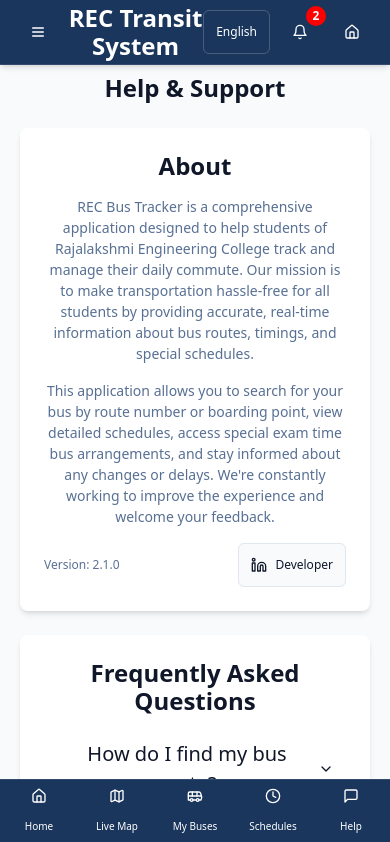
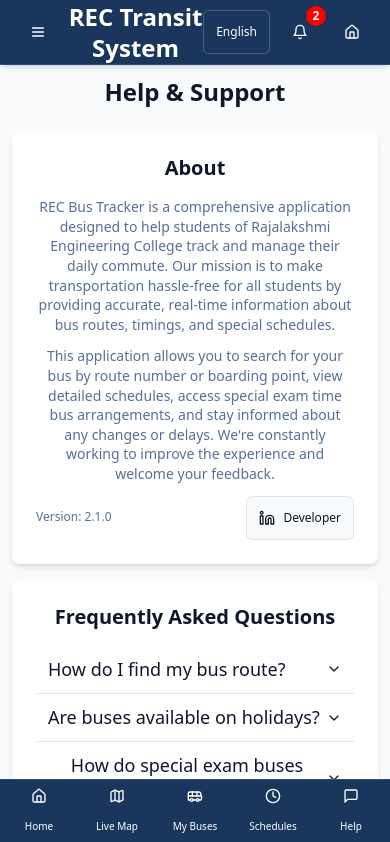
Before and after one commit to Naeha-S/rec-transit, a React (Vite) app: page /help in a window 390 px wide. Shown: the top 842 px of the page. Built offline with nearby package versions, Linux system fonts and the light colour scheme.

Commit message:
Fix: Implement mobile responsiveness
Make the website responsive for mobile devices without altering the existing layout.

```diff
--- a/src/App.css
+++ b/src/App.css
@@ -56,60 +56,124 @@ main {
 /* Enhanced responsive design fixes */
 @media (max-width: 768px) {
   .container {
-    padding: 0.75rem;
+    padding: 0.5rem;
   }
 
   .map-container {
-    height: 300px;
+    height: 250px;
   }
 
   /* Improve tap targets for mobile */
   button, a {
-    padding: 0.5rem 0.75rem !important;
+    min-height: 44px !important;
+    min-width: 44px !important;
+    padding: 0.75rem !important;
   }
 
   /* Fix spacing issues on mobile */
   .mx-auto {
-    margin-left: 0.5rem;
-    margin-right: 0.5rem;
+    margin-left: 0.25rem;
+    margin-right: 0.25rem;
   }
 
   /* Adjust fonts for readability */
   body {
     font-size: 16px;
   }
+
+  /* Mobile-specific adjustments */
+  main {
+    padding: 0.75rem !important;
+    padding-top: 4.5rem !important;
+    padding-bottom: 5rem !important;
+  }
+
+  /* Card adjustments for mobile */
+  .card {
+    padding: 1rem;
+    margin: 0.5rem 0;
+  }
+
+  /* Grid improvements */
+  .grid {
+    gap: 0.5rem !important;
+  }
+
+  /* Text size adjustments */
+  h1 {
+    font-size: 1.5rem !important;
+    line-height: 1.3 !important;
+  }
+
+  h2 {
+    font-size: 1.25rem !important;
+    line-height: 1.3 !important;
+  }
+
+  h3 {
+    font-size: 1.125rem !important;
+  }
+
+  /* Input field improvements */
+  input, textarea, select {
+    font-size: 16px !important; /* Prevents zoom on iOS */
+  }
+
+  /* Modal and popover adjustments */
+  .popover-content {
+    max-width: 90vw !important;
+  }
 }
 
 @media (max-width: 480px) {
   .container {
-    padding: 0.5rem;
+    padding: 0.25rem;
   }
 
-  /* Stack items on small screens */
+  /* Even more compact spacing for very small screens */
+  main {
+    padding: 0.5rem !important;
+    padding-top: 4.5rem !important;
+    padding-bottom: 5rem !important;
+  }
+
+  /* Stack items on very small screens */
   .flex-row {
     flex-direction: column;
   }
 
-  .space-x-4 {
+  .space-x-4 > * + * {
     margin-left: 0 !important;
+    margin-top: 0.5rem !important;
   }
 
-  /* Simplify UI on small screens */
+  /* Simplify UI on very small screens */
   .hidden-xs {
     display: none !important;
   }
+
+  /* Adjust button sizes */
+  .button-text {
+    font-size: 0.75rem !important;
+  }
+
+  /* Calendar and date picker adjustments */
+  .calendar {
+    scale: 0.9;
+  }
 }
 
-/* Added for better scrolling in tables */
+/* Better scrolling in tables */
 .bus-details-scroll {
-  max-height: 400px;
+  max-height: 350px;
   overflow-y: auto;
   border-radius: 0.5rem;
   scrollbar-width: thin;
+  -webkit-overflow-scrolling: touch;
 }
 
 .bus-details-scroll::-webkit-scrollbar {
-  width: 8px;
+  width: 6px;
 }
 
 .bus-details-scroll::-webkit-scrollbar-track {
@@ -126,41 +190,25 @@ main {
   background: #555;
 }
 
-/* Additional helper classes for mobile */
-.mobile-p-smaller {
-  padding: 0.5rem !important;
+/* Mobile navigation fixes */
+.mobile-nav-fix {
+  position: fixed;
+  bottom: 0;
+  left: 0;
+  right: 0;
+  z-index: 50;
 }
 
-@media (max-width: 640px) {
-  .mobile-p-smaller {
-    padding: 0.75rem !important;
+/* Safe area insets for newer mobile devices */
+@supports (padding: env(safe-area-inset-bottom)) {
+  .has-safe-area {
+    padding-bottom: env(safe-area-inset-bottom);
   }
 
-  /* Improve readability on small screens */
-  h1 {
-    font-size: 1.5rem !important;
-  }
-
-  h2 {
-    font-size: 1.25rem !important;
-  }
-
-  /* Better mobile touch targets */
-  .touch-target {
-    min-height: 44px;
-    min-width: 44px;
-  }
-
-  /* Fix for mobile overflow issues */
-  .overflow-x-auto {
-    -webkit-overflow-scrolling: touch;
-  }
-}
-
-/* Ensure content is visible with bottom navigation */
-@media (max-width: 768px) {
-  main {
-    padding-bottom: 5rem !important;
+  @media (max-width: 768px) {
+    main {
+      padding-bottom: calc(5rem + env(safe-area-inset-bottom)) !important;
+    }
   }
 }
 
@@ -190,18 +238,53 @@ img {
   height: auto;
 }
 
-/* Fix for mobile navigation */
-.mobile-nav-fix {
-  position: fixed;
-  bottom: 0;
-  left: 0;
-  right: 0;
-  z-index: 50;
+/* Toast adjustments for mobile */
+@media (max-width: 768px) {
+  .toast {
+    margin: 0.5rem !important;
+    max-width: calc(100vw - 1rem) !important;
+  }
 }
 
-/* Safe area insets for newer mobile devices */
-@supports (padding: env(safe-area-inset-bottom)) {
-  .has-safe-area {
-    padding-bottom: env(safe-area-inset-bottom);
+/* Sidebar adjustments for mobile */
+@media (max-width: 1024px) {
+  .sidebar {
+    transform: translateX(-100%);
+    transition: transform 0.3s ease-in-out;
+  }
+
+  .sidebar.open {
+    transform: translateX(0);
   }
 }
+
+/* Improved mobile card layout */
+@media (max-width: 768px) {
+  .card-grid {
+    grid-template-columns: 1fr !important;
+  }
+
+  .stats-grid {
+    grid-template-columns: repeat(2, 1fr) !important;
+    gap: 0.5rem !important;
+  }
+}
+
+/* Mobile-specific utility classes */
+.mobile-hidden {
+  display: block;
+}
+
+@media (max-width: 768px) {
+  .mobile-hidden {
+    display: none !important;
+  }
+
+  .mobile-only {
+    display: block !important;
+  }
+}
+
+.mobile-only {
+  display: none;
+}
--- a/src/hooks/use-mobile.tsx
+++ b/src/hooks/use-mobile.tsx
@@ -7,22 +7,40 @@ export function useIsMobile() {
   const [isMobile, setIsMobile] = React.useState<boolean>(false)
 
   React.useEffect(() => {
+    // Set initial value based on window width
+    const checkMobile = () => {
+      setIsMobile(window.innerWidth < MOBILE_BREAKPOINT)
+    }
+
     // Set initial value
-    setIsMobile(window.innerWidth < MOBILE_BREAKPOINT)
+    checkMobile()
 
     const mql = window.matchMedia(`(max-width: ${MOBILE_BREAKPOINT - 1}px)`)
 
     const onChange = () => {
-      setIsMobile(window.innerWidth < MOBILE_BREAKPOINT)
+      checkMobile()
     }
 
-    // Use modern event listener
-    mql.addEventListener("change", onChange)
+    // Use modern event listener with better support
+    if (mql.addEventListener) {
+      mql.addEventListener("change", onChange)
+    } else {
+      // Fallback for older browsers
+      mql.addListener(onChange)
+    }
+
     window.addEventListener("resize", onChange)
+    window.addEventListener("orientationchange", onChange)
 
     return () => {
-      mql.removeEventListener("change", onChange)
+      if (mql.removeEventListener) {
+        mql.removeEventListener("change", onChange)
+      } else {
+        // Fallback for older browsers
+        mql.removeListener(onChange)
+      }
       window.removeEventListener("resize", onChange)
+      window.removeEventListener("orientationchange", onChange)
     }
   }, [])
 
--- a/src/index.css
+++ b/src/index.css
@@ -92,6 +92,8 @@
 
   body {
     @apply bg-background text-foreground;
+    font-size: 16px;
+    line-height: 1.5;
   }
 }
 
@@ -117,17 +119,18 @@
   height: 100%;
   border-radius: 0.5rem;
   overflow: hidden;
+  min-height: 300px;
 }
 
-/* Enhanced Media queries for responsive design */
+/* Enhanced responsive design for mobile */
 @media (max-width: 640px) {
   .card-content-padding {
     padding: 0.75rem !important;
   }
 
   .main-padding {
-    padding: 1rem !important;
-    padding-top: 5rem !important;
+    padding: 0.75rem !important;
+    padding-top: 4.5rem !important;
     padding-bottom: 5rem !important;
   }
 
@@ -137,26 +140,63 @@
     font-size: 12px;
   }
 
-  h1, h2 {
+  .map-container {
+    min-height: 250px;
+    height: 250px;
+  }
+
+  /* Typography adjustments */
+  h1 {
     font-size: 1.5rem !important;
+    line-height: 1.3 !important;
+  }
+
+  h2 {
+    font-size: 1.25rem !important;
+    line-height: 1.3 !important;
   }
 
   h3 {
-    font-size: 1.25rem !important;
+    font-size: 1.125rem !important;
+    line-height: 1.3 !important;
   }
 
   p {
     font-size: 0.875rem !important;
+    line-height: 1.4 !important;
   }
 
   .text-sm {
     font-size: 0.75rem !important;
   }
+
+  /* Button improvements */
+  button {
+    min-height: 44px !important;
+    padding: 0.75rem !important;
+  }
+
+  /* Input field improvements */
+  input, textarea, select {
+    min-height: 44px !important;
+    font-size: 16px !important; /* Prevents zoom on iOS */
+    padding: 0.75rem !important;
+  }
+
+  /* Grid improvements */
+  .grid-cols-2 {
+    gap: 0.5rem !important;
+  }
+
+  .grid-cols-4 {
+    grid-template-columns: repeat(2, 1fr) !important;
+    gap: 0.5rem !important;
+  }
 }
 
 @media (max-width: 480px) {
   .card {
-    margin: 0.5rem 0 !important;
+    margin: 0.25rem 0 !important;
   }
 
   .button-text {
@@ -164,24 +204,42 @@
   }
 
   .container {
-    padding: 0.5rem !important;
+    padding: 0.25rem !important;
   }
 
-  .grid {
+  .main-padding {
+    padding: 0.5rem !important;
+    padding-top: 4.5rem !important;
+    padding-bottom: 5rem !important;
+  }
+
+  /* Very small screen grid adjustments */
+  .grid-cols-2 {
+    grid-template-columns: 1fr !important;
     gap: 0.5rem !important;
+  }
+
+  /* Compact spacing */
+  .space-y-4 > * + * {
+    margin-top: 0.75rem !important;
+  }
+
+  .space-y-6 > * + * {
+    margin-top: 1rem !important;
   }
 }
 
-/* Added for better scrolling in tables and overflow content */
+/* Better scrolling in tables and overflow content */
 .bus-details-scroll {
-  max-height: 400px;
+  max-height: 350px;
   overflow-y: auto;
   border-radius: 0.5rem;
   scrollbar-width: thin;
+  -webkit-overflow-scrolling: touch;
 }
 
 .bus-details-scroll::-webkit-scrollbar {
-  width: 8px;
+  width: 6px;
 }
 
 .bus-details-scroll::-webkit-scrollbar-track {
@@ -198,7 +256,7 @@
   background: #555;
 }
 
-/* Dark mode specific adjustments */
+/* Dark mode scrollbar adjustments */
 .dark .bus-details-scroll::-webkit-scrollbar-track {
   background: #2a2a2a;
 }
@@ -211,7 +269,7 @@
   background: #777;
 }
 
-/* Animations */
+/* Animations with reduced motion support */
 @keyframes slide-in {
   from {
     transform: translateY(-10px);
@@ -223,11 +281,17 @@
   }
 }
 
+@media (prefers-reduced-motion: reduce) {
+  .animate-slide-in {
+    animation: none;
+  }
+}
+
 .animate-slide-in {
   animation: slide-in 0.2s ease-out;
 }
 
-/* Additional responsive helpers */
+/* Mobile-specific utility classes */
 .mobile-full-width {
   width: 100% !important;
 }
@@ -237,13 +301,59 @@
   padding-top: env(safe-area-inset-top, 0);
 }
 
-/* Touch-friendly buttons */
+/* Improved touch targets for mobile */
 @media (max-width: 768px) {
   button,
   .button,
   [type="button"],
-  [type="submit"] {
+  [type="submit"],
+  a[role="button"] {
     min-height: 44px !important;
     min-width: 44px !important;
+    padding: 0.75rem !important;
+  }
+
+  /* Improve tap targets for navigation */
+  nav a,
+  nav button {
+    padding: 0.75rem 1rem !important;
+  }
+
+  /* Better spacing for mobile cards */
+  .card {
+    margin: 0.5rem 0 !important;
+    padding: 1rem !important;
+  }
+
+  /* Mobile-friendly popover positioning */
+  .popover-content {
+    max-width: 90vw !important;
+    margin: 0.5rem !important;
+  }
+
+  /* Toast positioning for mobile */
+  .toast {
+    margin: 0.5rem !important;
+    max-width: calc(100vw - 1rem) !important;
   }
 }
+
+/* Landscape orientation adjustments */
+@media (max-width: 768px) and (orientation: landscape) {
+  .map-container {
+    height: 200px;
+    min-height: 200px;
+  }
+
+  .main-padding {
+    padding-top: 4rem !important;
+    padding-bottom: 4rem !important;
+  }
+}
+
+/* High DPI display adjustments */
+@media (-webkit-min-device-pixel-ratio: 2), (min-resolution: 192dpi) {
+  .bus-marker {
+    border-width: 1px;
+  }
+}
--- a/tailwind.config.ts
+++ b/tailwind.config.ts
@@ -13,12 +13,19 @@ export default {
 	theme: {
 		container: {
 			center: true,
-			padding: '2rem',
+			padding: {
+				DEFAULT: '1rem',
+				sm: '1.5rem',
+				lg: '2rem',
+			},
 			screens: {
 				'2xl': '1400px'
 			}
 		},
 		extend: {
+			screens: {
+				'xs': '475px',
+			},
 			colors: {
 				border: 'hsl(var(--border))',
 				input: 'hsl(var(--input))',
@@ -73,6 +80,12 @@ export default {
 				md: 'calc(var(--radius) - 2px)',
 				sm: 'calc(var(--radius) - 4px)'
 			},
+			spacing: {
+				'safe-top': 'env(safe-area-inset-top)',
+				'safe-bottom': 'env(safe-area-inset-bottom)',
+				'safe-left': 'env(safe-area-inset-left)',
+				'safe-right': 'env(safe-area-inset-right)',
+			},
 			keyframes: {
 				'accordion-down': {
 					from: {
@@ -97,6 +110,14 @@ export default {
 				'slide-in': {
 					'0%': { transform: 'translateY(100%)' },
 					'100%': { transform: 'translateY(0)' },
+				},
+				'slide-in-left': {
+					'0%': { transform: 'translateX(-100%)' },
+					'100%': { transform: 'translateX(0)' },
+				},
+				'fade-in': {
+					'0%': { opacity: '0', transform: 'translateY(10px)' },
+					'100%': { opacity: '1', transform: 'translateY(0)' },
 				}
 			},
 			animation: {
@@ -104,6 +125,8 @@ export default {
 				'accordion-up': 'accordion-up 0.2s ease-out',
 				'pulse-slow': 'pulse-slow 2s cubic-bezier(0.4, 0, 0.6, 1) infinite',
 				'slide-in': 'slide-in 0.3s ease-out',
+				'slide-in-left': 'slide-in-left 0.3s ease-out',
+				'fade-in': 'fade-in 0.3s ease-out',
 			}
 		}
 	},
```
